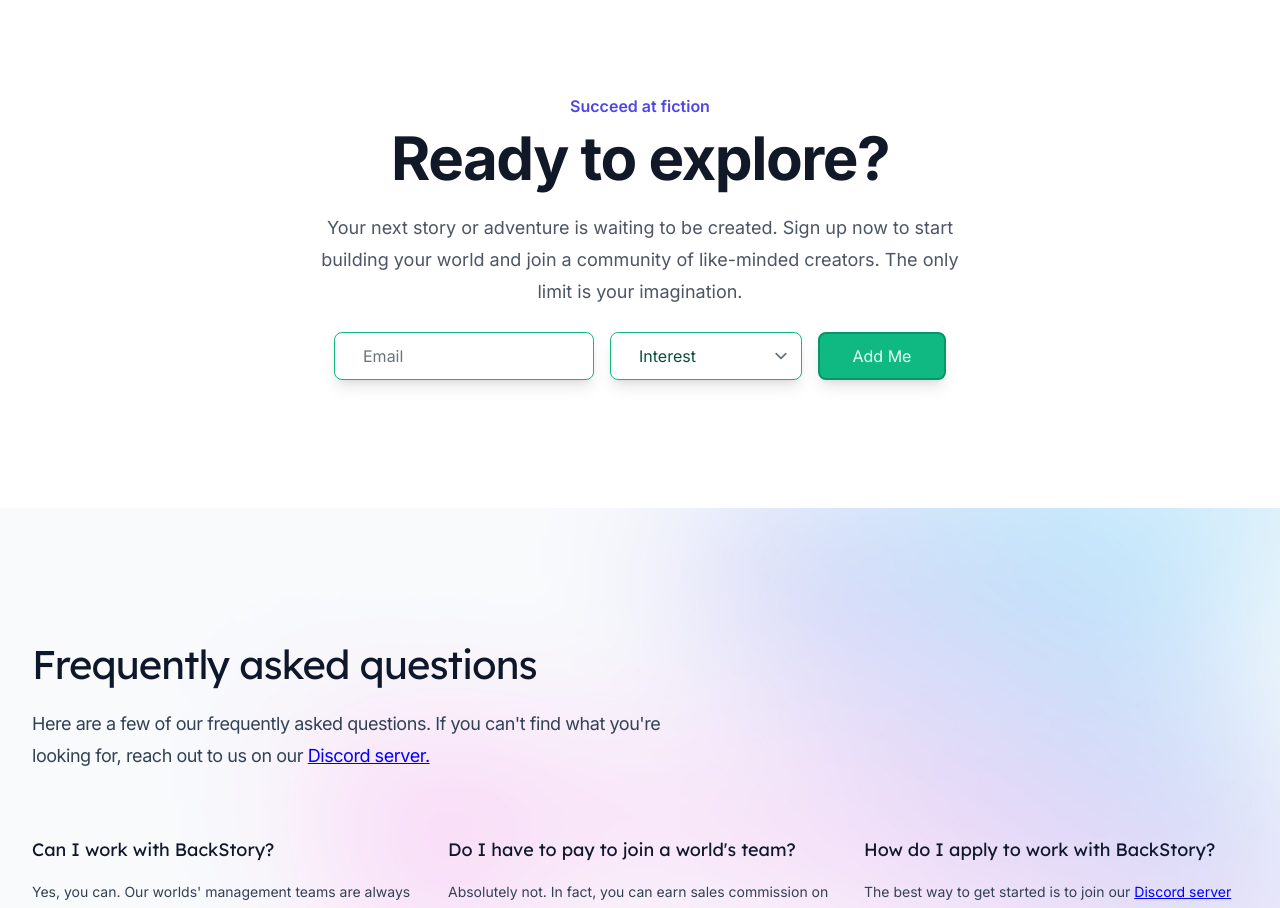
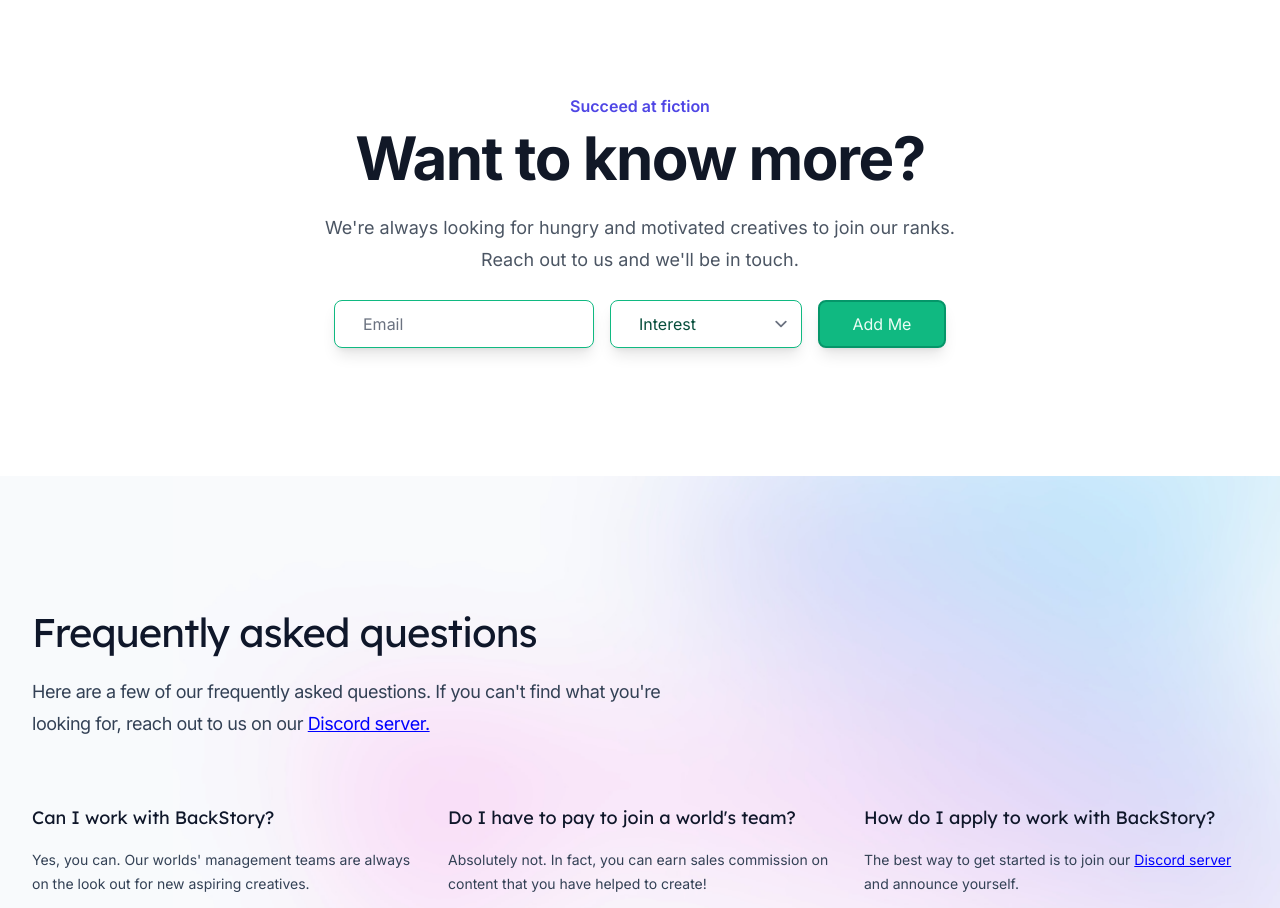
Before and after one commit to BackStoryOrg/website, a Next.js app: page / in a window 1280 px wide. Shown: the part 3900-4808 px from the top of the page. Built offline with nearby package versions, Linux system fonts and the light colour scheme.

Commit message:
Update CTA2

```diff
--- a/src/components/common/CTA2.tsx
+++ b/src/components/common/CTA2.tsx
@@ -7,9 +7,9 @@
     <div className="bg-white px-6 py-24 sm:py-32 lg:px-8">
       <div className="mx-auto max-w-2xl text-center">
         <p className="text-base font-semibold leading-7 text-indigo-600">Succeed at fiction</p>
-        <h2 className="mt-2 text-4xl font-bold tracking-tight text-gray-900 sm:text-6xl">Ready to explore?</h2>
+        <h2 className="mt-2 text-4xl font-bold tracking-tight text-gray-900 sm:text-6xl">Want to know more?</h2>
         <p className="mt-6 text-lg leading-8 text-gray-600">
-          Your next story or adventure is waiting to be created. Sign up now to start building your world and join a community of like-minded creators. The only limit is your imagination.
+          We&apos;re always looking for hungry and motivated creatives to join our ranks. Reach out to us and we&apos;ll be in touch.
         </p>
       </div>
 
```
